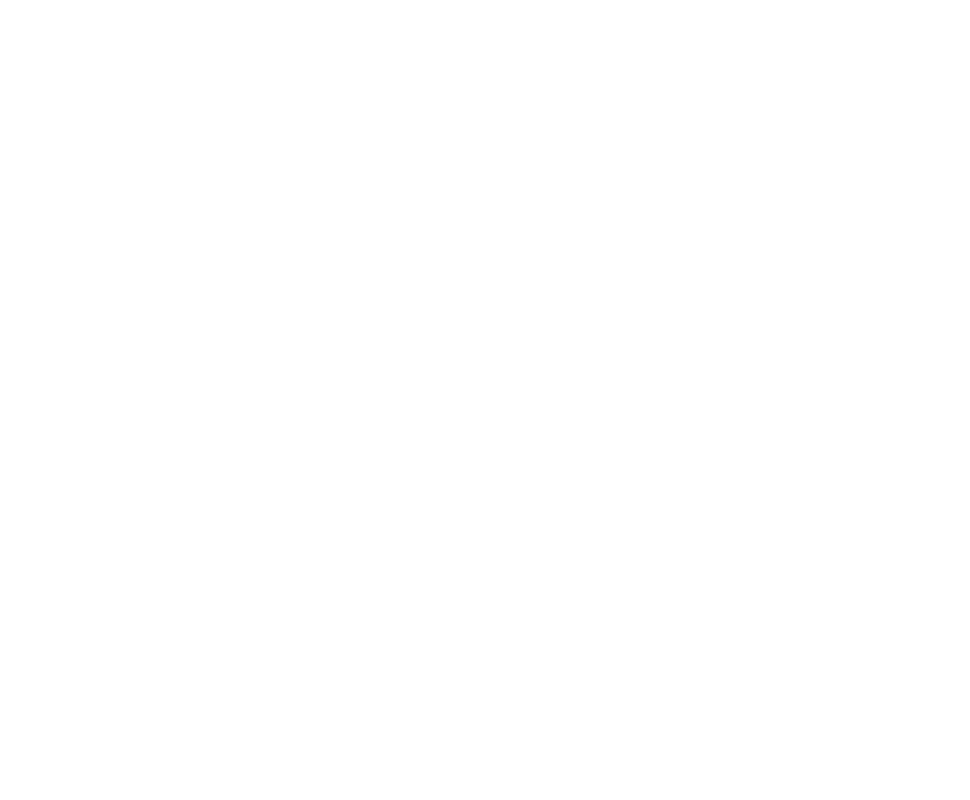
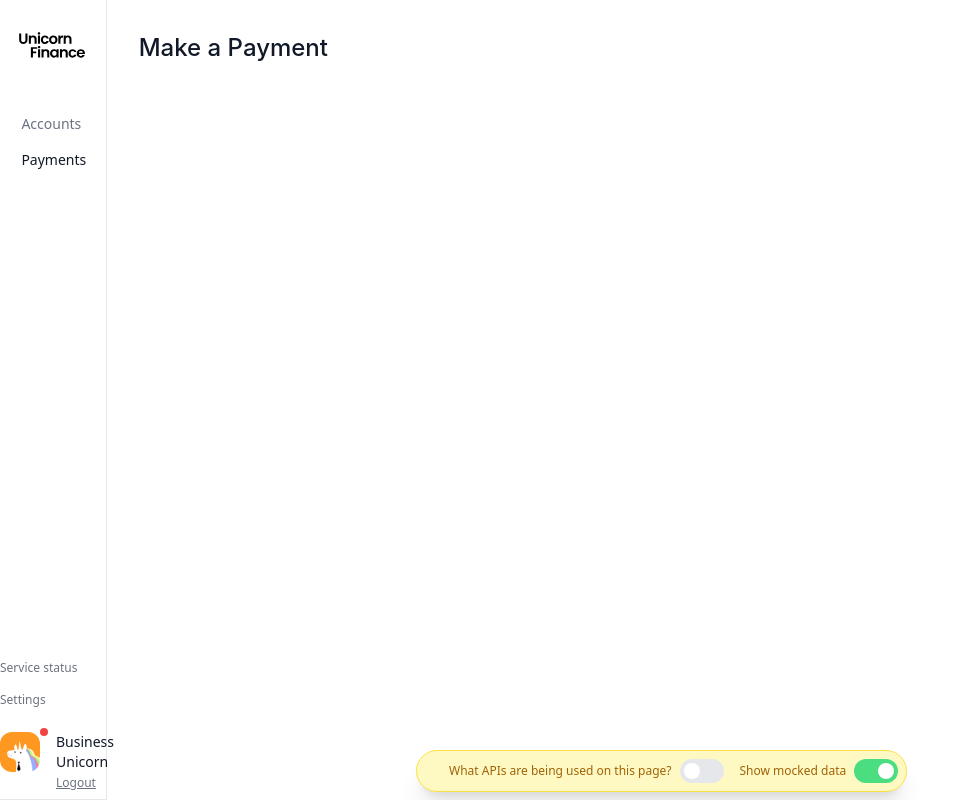
Before and after one commit to jpmorganchase/payments, a React (Create React App) app in the folder app/client/: page /payments in a window 1280 px wide. Before the commit this address had no page. Shown: the whole page, without its empty margins (0-970 px from the left). Built offline with nearby package versions, Linux system fonts and the light colour scheme.

Commit message:
Added accounts page

```diff
--- a/app/client/src/App.tsx
+++ b/app/client/src/App.tsx
@@ -4,6 +4,7 @@ import { AppContextProvider } from './AppContext';
 
 import Layout from './components/layout';
 import AccountPage from './pages/AccountPage';
+import PaymentsPage from './pages/PaymentsPage';
 import ServiceStatusPage from './pages/ServiceStatusPage';
 
 function App() {
@@ -14,6 +15,7 @@ function App() {
           <Route index element={<AccountPage />} />
           <Route path="accounts" element={<AccountPage />} />
           <Route path="service_status" element={<ServiceStatusPage />} />
+          <Route path="payments" element={<PaymentsPage />} />
         </Route>
       </Routes>
     </AppContextProvider>
--- a/app/client/src/components/sidebar.tsx
+++ b/app/client/src/components/sidebar.tsx
@@ -23,9 +23,6 @@ function Sidebar() {
             />
           </NavLink>
           <ul className=" ml-0 -my-4 lg:-ml-8 lg:my-0 text-gray-500 text-sm flex flex-row lg:flex-col">
-            <NavLink to="#" className={linkClassName} data-cy="dashboardLink">
-              <li className="">Dashboard</li>
-            </NavLink>
 
             <NavLink
               to="accounts"
@@ -33,6 +30,13 @@ function Sidebar() {
               className={({ isActive }) => (isActive ? `${activeClassName} ${linkClassName}` : linkClassName)}
             >
               <li className="">Accounts</li>
+            </NavLink>
+            <NavLink
+              to="payments"
+              data-cy="paymentsLink"
+              className={({ isActive }) => (isActive ? `${activeClassName} ${linkClassName}` : linkClassName)}
+            >
+              <li className="">Payments</li>
             </NavLink>
           </ul>
         </div>
--- /dev/null
+++ b/app/client/src/pages/PaymentsPage.tsx
@@ -0,0 +1,11 @@
+import React from 'react';
+
+function PaymentsPage() {
+  return (
+    <div className="relative p-8">
+      <h2 className="text-2xl font-medium mb-4">Make a Payment</h2>
+    </div>
+  );
+}
+
+export default PaymentsPage;
```
Also changed, not shown: 2 other files (tests, documents, lock files or other folders).
